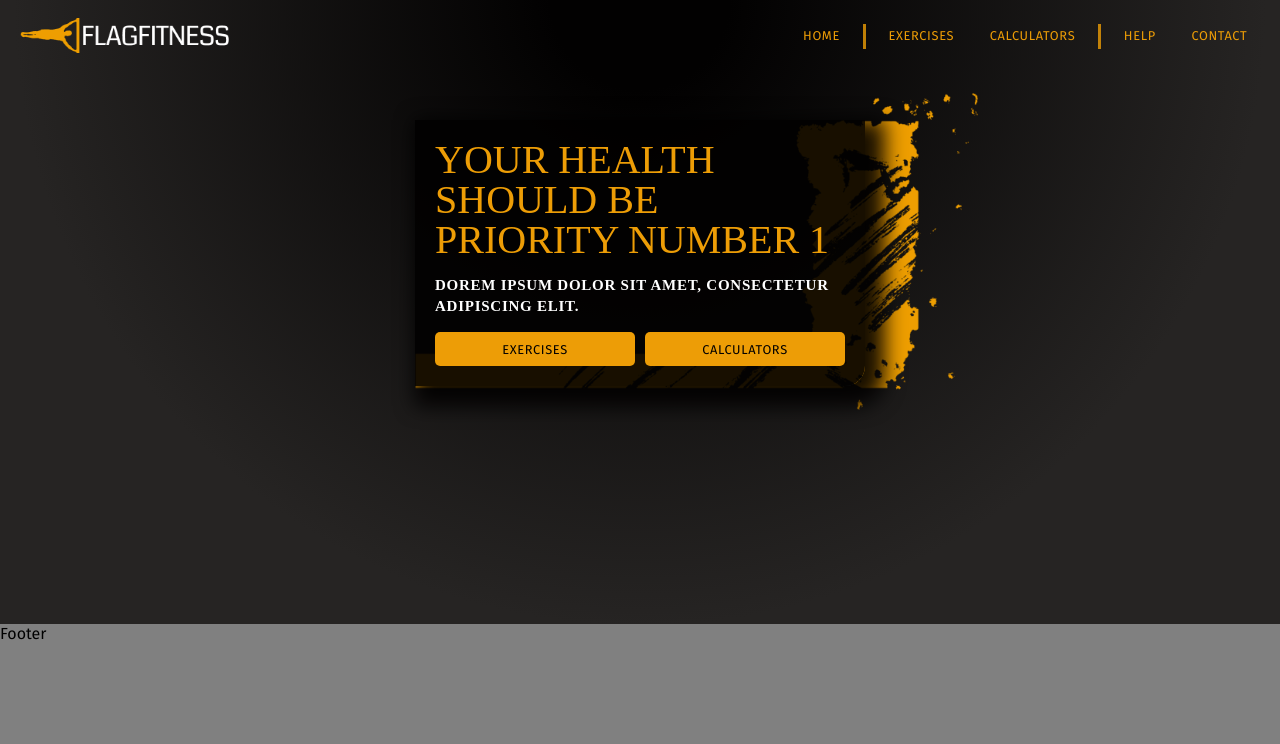
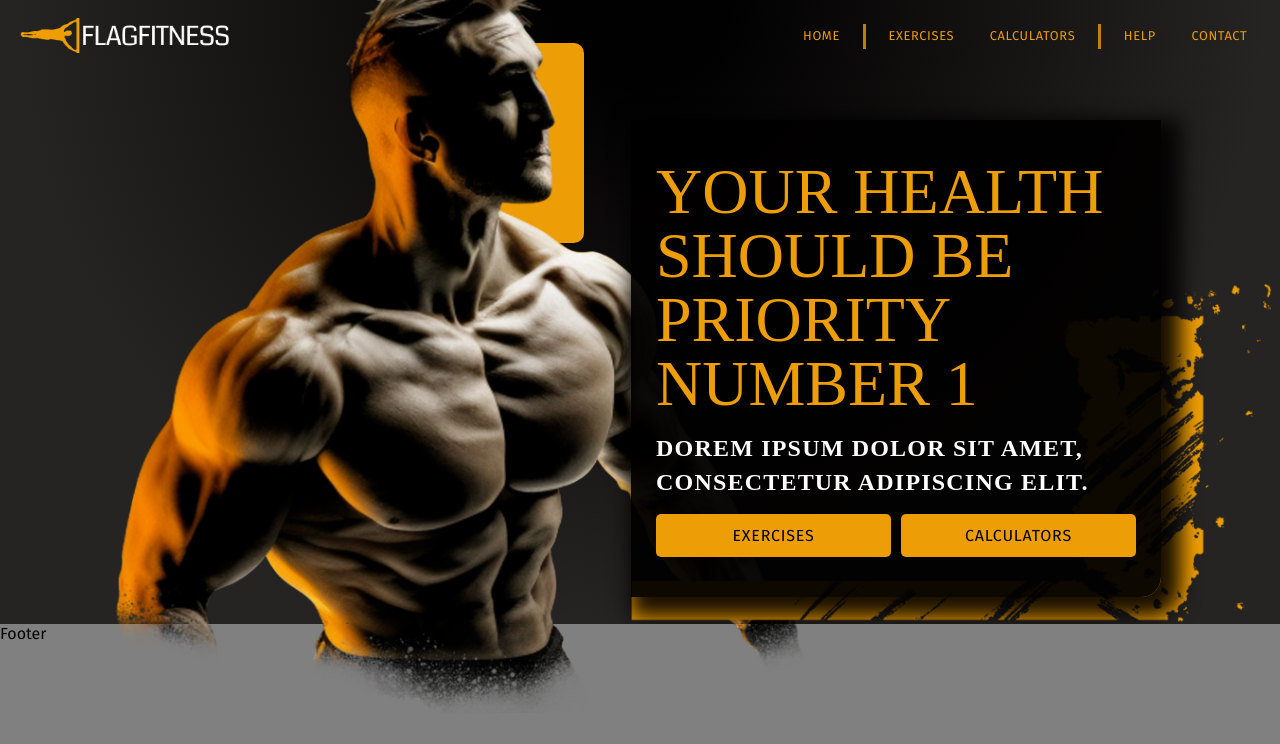
Before and after one commit to ZacharieMcGee/flagfitness, a React (Vite) app: page / in a window 1280 px wide. Shown: the top 744 px of the page. Built offline with nearby package versions, Linux system fonts and the light colour scheme; a web font is replaced by a local one.

Commit message:
landing page functionality

```diff
--- a/src/pages/LandingPage/LandingPage.css
+++ b/src/pages/LandingPage/LandingPage.css
@@ -24,13 +24,13 @@
   z-index: 10;
 
   width: 85vw;
-  max-width: 450px;
+  max-width: 530px;
   margin: 0 auto;
 }
 
 .hero-card_content {
   padding: 20px;
-  background-color: rgba(2,1,1,.9);
+  background-color: rgba(2,1,1,.95);
   box-shadow: 10px 10px 20px 10px rgba(2,1,1,.9);
   border-bottom-right-radius: 20px;
 }
@@ -42,7 +42,7 @@
   bottom: -30px;
   left: 0;
   width: 125%;
-  max-width: 575px;
+  max-width: 640px;
   aspect-ratio: 2 / 1.15;
 }
 
@@ -57,7 +57,6 @@
   font-weight: 400;
   font-size: 40px;
   line-height: 100%;
-  /* or 40px */
 
   text-transform: uppercase;
 
@@ -136,3 +135,57 @@
   transform-origin: 0 100%;
   transform: rotate(90deg);
 } */
+
+@media screen and (min-width: 1024px) {
+  .hero-card h1 {
+    font-size: 64px;
+    line-height: 100%;
+  }
+
+  .hero-card p {
+    line-height: 34px;
+    font-size: 24px;
+  }
+
+  .btn {
+    font-size: 1em;
+  }
+
+  .hero-card_content {
+    padding: 40px 25px;
+  }
+
+  .hero-card_bg {
+    bottom: -55px;
+  }
+
+}
+
+@media screen and (min-width: 1280px) {
+  .hero-container {
+    margin-left: 40vw;
+  }
+
+  .hero-section::after {
+    content: '';
+    position: absolute;
+    bottom: -70px;
+    left: 9vw;
+    background-image: url('../../assets/hero-man.png');
+    background-size: contain;
+    background-repeat: no-repeat;
+    width: 725px;
+    height: 750px;
+  }
+
+  .hero-section::before {
+    content: '';
+    position: absolute;
+    bottom: 400px;
+    left: 30vw;
+    width: 200px;
+    height: 200px;
+    border-radius: 10px;
+    background-color: var(--main-color);
+  }
+}
```
